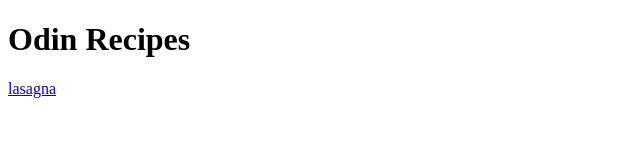
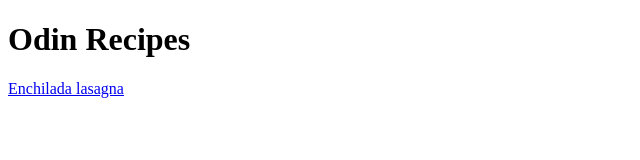
Before and after one commit to Mr-oghoski-AB/odin-recipes, a plain HTML site: page index.html in a window 1280 px wide. Shown: the full height of the page, 0-640 px from the left. Drawn offline with Linux system fonts and the light colour scheme.

Commit message:
index.html

```diff
--- a/index.html
+++ b/index.html
@@ -6,7 +6,7 @@
     </head>
     <body>
         <h1>Odin Recipes</h1>
-        <a href="recipes/Enchilada-Lasagna.html">lasagna</a>
+        <a href="recipes/Enchilada-Lasagna.html">Enchilada lasagna</a>
     </body>
 
 </html>
```
